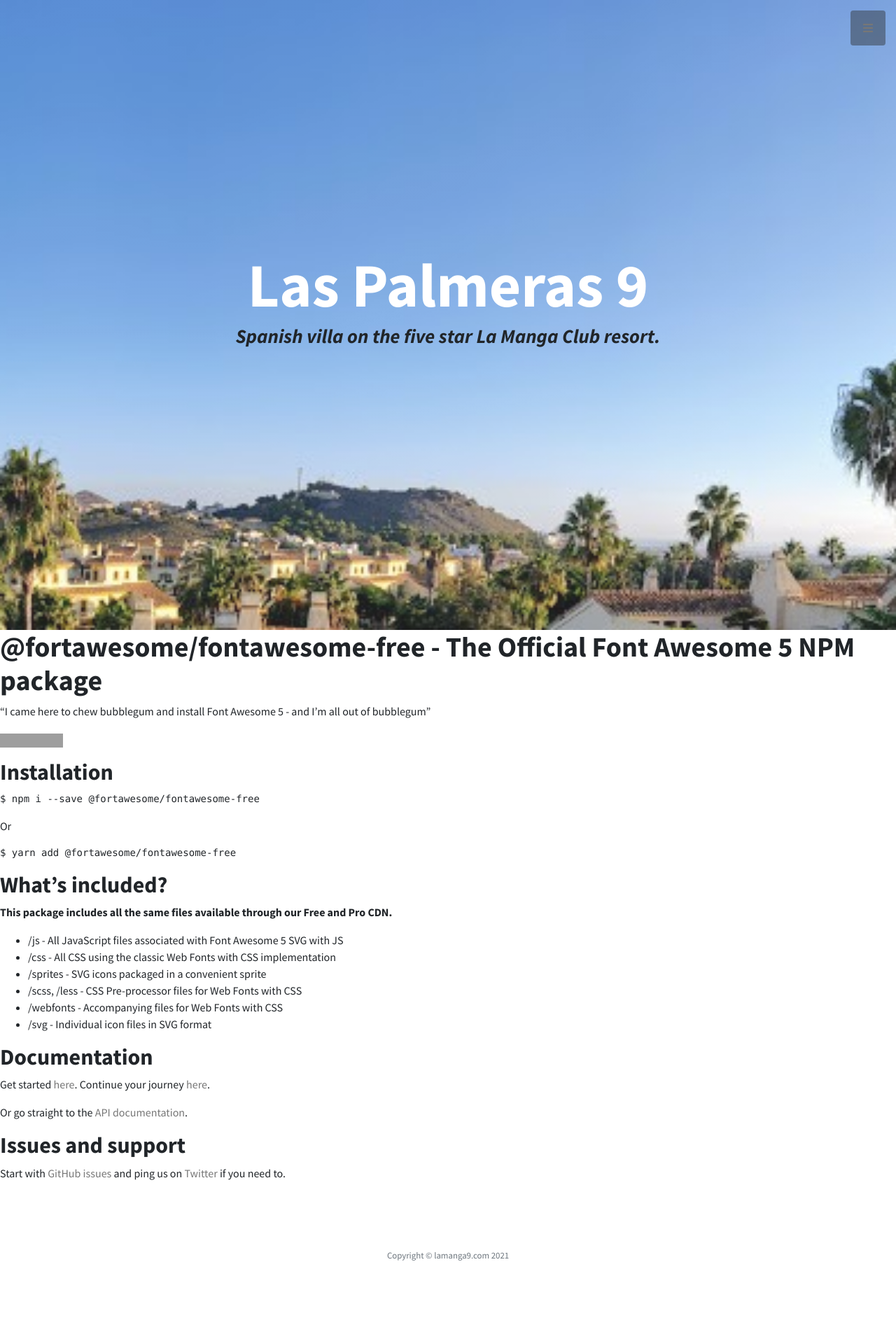
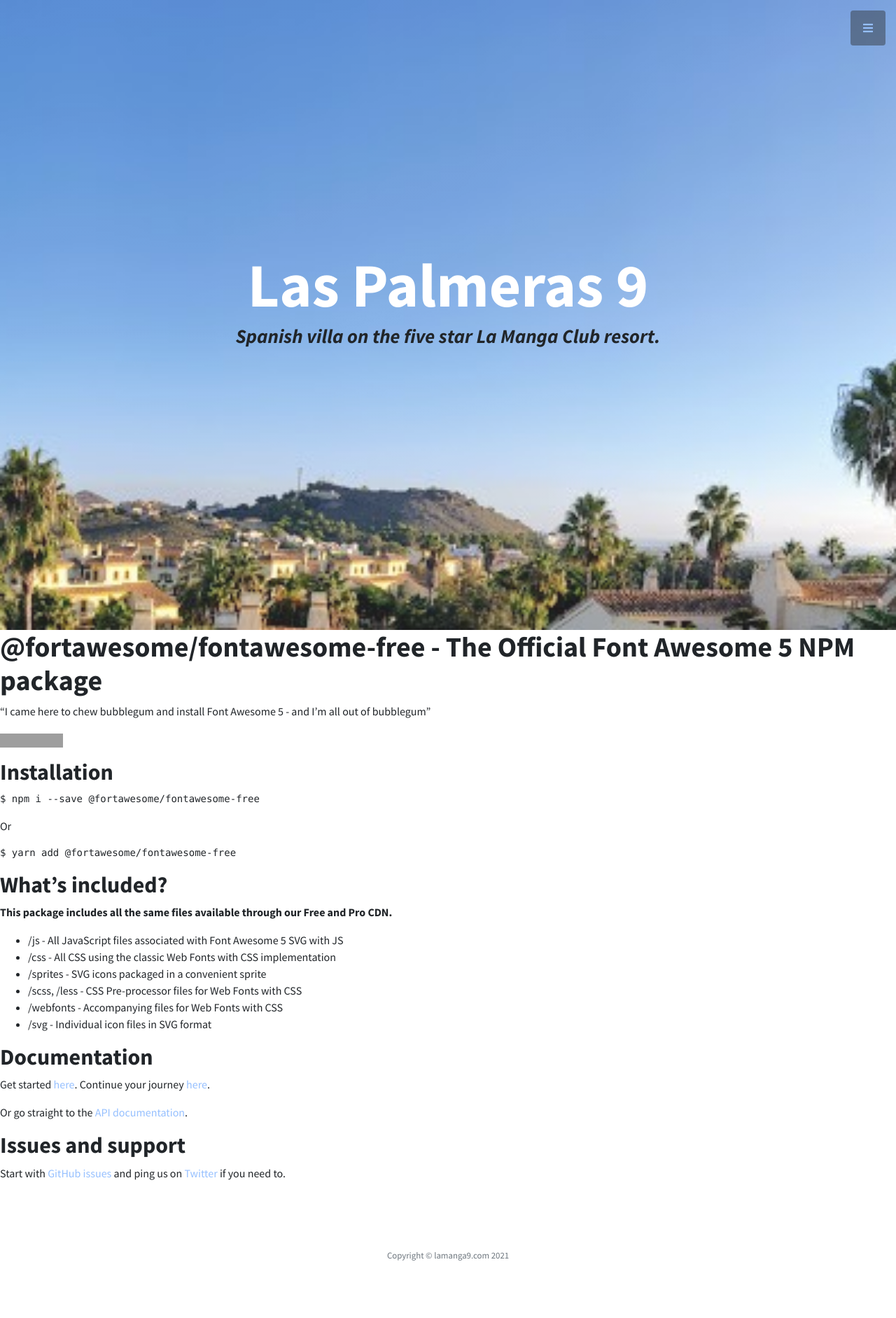
Before and after one commit to richsteer/richsteer.github.io, a Jekyll site: the page built from vendor/fontawesome-free/README.md, in a window 1280 px wide. Shown: the whole page at 70% size. Built offline with Jekyll 4.4.1, drawn with Linux system fonts in a browser that asks for light colours; our own code applies the rules of GitHub Pages for plain Markdown files; grey boxes are pictures that could not be loaded.

Commit message:
Update stylish-portfolio.css

```diff
--- a/assets/css/stylish-portfolio.css
+++ b/assets/css/stylish-portfolio.css
@@ -379,19 +379,19 @@
 
 /* unvisited link grey */
 a:link {
-  color: #777;
+  color: #96c0ff;
 }
 /* visited link grey */
 a:visited {
-  color: #777;
+  color: #96c0ff;
 }
 /* mouse over link blue */
 a:hover {
-  color: #0CF;
+  color: #3177e0;
 }
 /* selected link blue */
 a:active {
-  color: #0CF;
+  color: #3177e0;
 }
 
 
```
